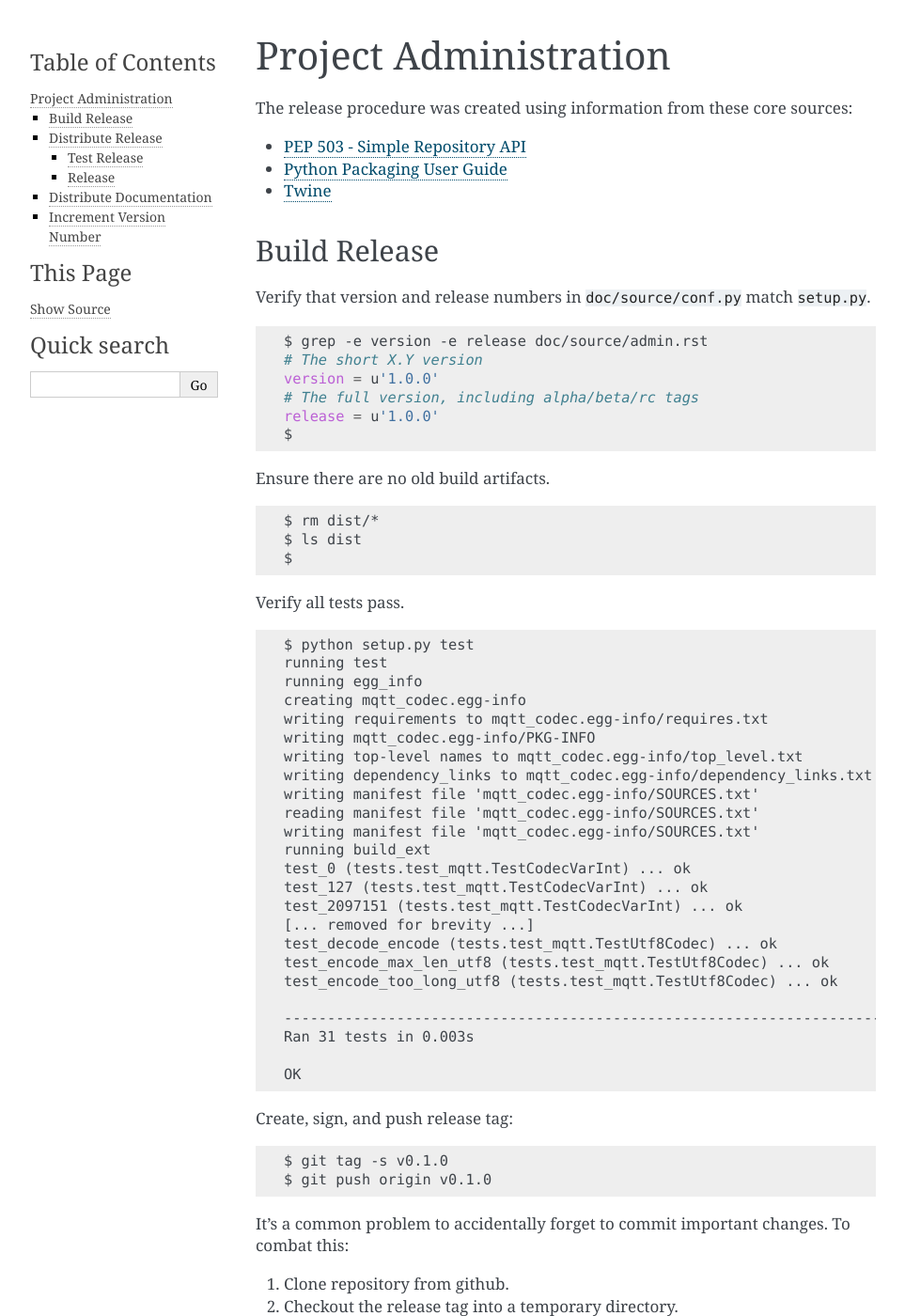
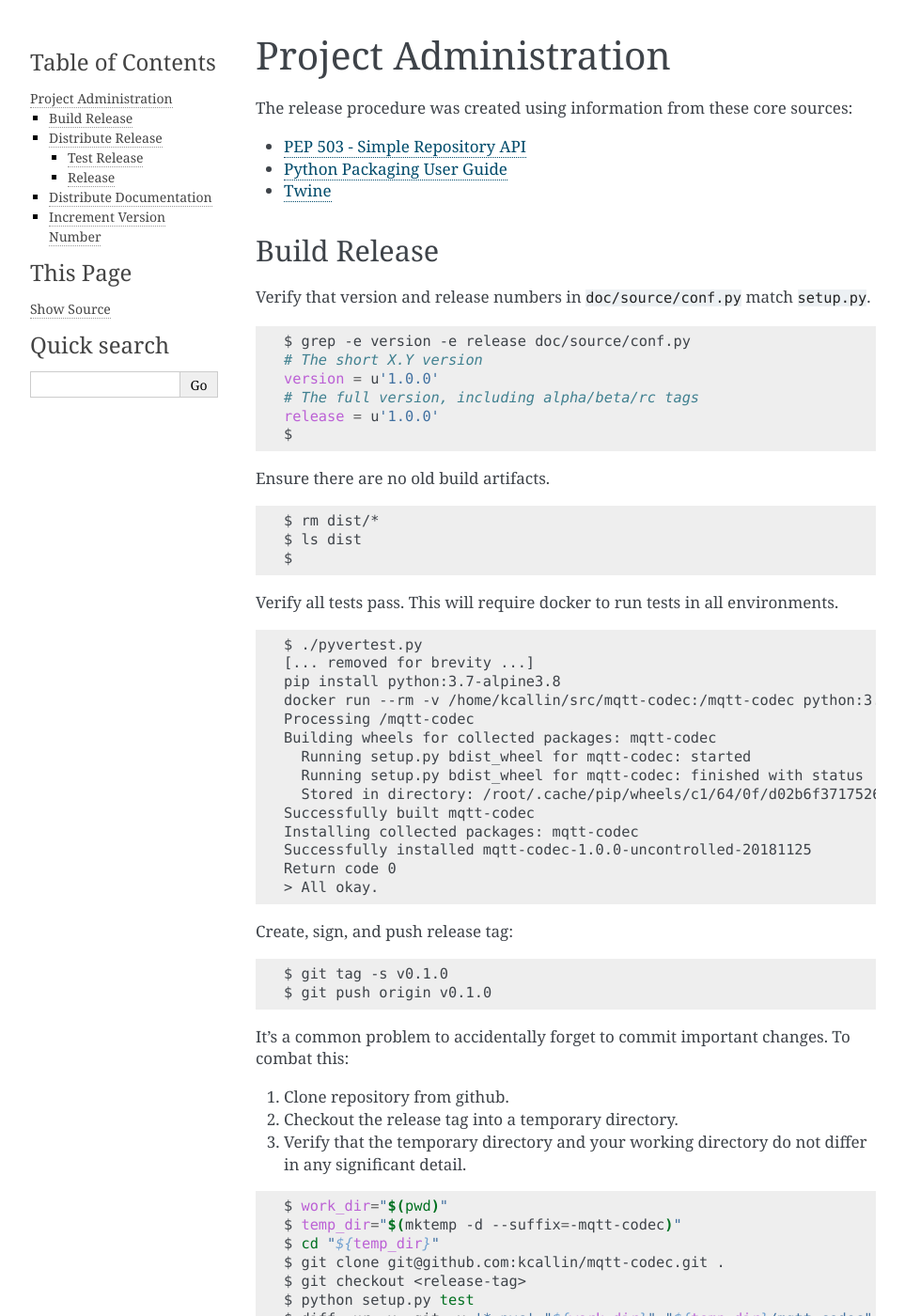
Before and after one commit to kcallin/mqtt-codec, a Sphinx documentation site: the page built from doc/source/admin.rst, in a window 1280 px wide and 1400 px high. Shown: the whole window at 94% size, without its empty margins (148-1111 px from the left). Built offline with Sphinx 7.4.7, drawn with Linux system fonts in a browser that asks for light colours.

Commit message:
Updated release numbers and admin docs.

```diff
--- a/doc/source/admin.rst
+++ b/doc/source/admin.rst
@@ -17,7 +17,7 @@ Verify that version and release numbers in ``doc/source/conf.py`` match
 
 .. code-block:: bash
 
-    $ grep -e version -e release doc/source/admin.rst
+    $ grep -e version -e release doc/source/conf.py
     # The short X.Y version
     version = u'1.0.0'
     # The full version, including alpha/beta/rc tags
@@ -32,34 +32,25 @@ Ensure there are no old build artifacts.
     $ ls dist
     $
 
-Verify all tests pass.
+Verify all tests pass.  This will require docker to run tests in all
+environments.
 
 .. code-block:: none
 
-    $ python setup.py test
-    running test
-    running egg_info
-    creating mqtt_codec.egg-info
-    writing requirements to mqtt_codec.egg-info/requires.txt
-    writing mqtt_codec.egg-info/PKG-INFO
-    writing top-level names to mqtt_codec.egg-info/top_level.txt
-    writing dependency_links to mqtt_codec.egg-info/dependency_links.txt
-    writing manifest file 'mqtt_codec.egg-info/SOURCES.txt'
-    reading manifest file 'mqtt_codec.egg-info/SOURCES.txt'
-    writing manifest file 'mqtt_codec.egg-info/SOURCES.txt'
-    running build_ext
-    test_0 (tests.test_mqtt.TestCodecVarInt) ... ok
-    test_127 (tests.test_mqtt.TestCodecVarInt) ... ok
-    test_2097151 (tests.test_mqtt.TestCodecVarInt) ... ok
+    $ ./pyvertest.py
     [... removed for brevity ...]
-    test_decode_encode (tests.test_mqtt.TestUtf8Codec) ... ok
-    test_encode_max_len_utf8 (tests.test_mqtt.TestUtf8Codec) ... ok
-    test_encode_too_long_utf8 (tests.test_mqtt.TestUtf8Codec) ... ok
-
-    ----------------------------------------------------------------------
-    Ran 31 tests in 0.003s
-
-    OK
+    pip install python:3.7-alpine3.8
+    docker run --rm -v /home/kcallin/src/mqtt-codec:/mqtt-codec python:3.7-alpine3.8 pip install /mqtt-codec
+    Processing /mqtt-codec
+    Building wheels for collected packages: mqtt-codec
+      Running setup.py bdist_wheel for mqtt-codec: started
+      Running setup.py bdist_wheel for mqtt-codec: finished with status 'done'
+      Stored in directory: /root/.cache/pip/wheels/c1/64/0f/d02b6f3717526372cf5d4a5beb9b63181eb54bd4ed964fa7e1
+    Successfully built mqtt-codec
+    Installing collected packages: mqtt-codec
+    Successfully installed mqtt-codec-1.0.0-uncontrolled-20181125
+    Return code 0
+    > All okay.
 
 Create, sign, and push release tag:
 
--- a/doc/source/conf.py
+++ b/doc/source/conf.py
@@ -24,9 +24,9 @@ copyright = u'2018, Keegan Callin'
 author = u'Keegan Callin'
 
 # The short X.Y version
-version = u'0.1.4'
+version = u'1.0.0'
 # The full version, including alpha/beta/rc tags
-release = u'0.1.4'
+release = u'1.0.0'
 
 
 # -- General configuration ---------------------------------------------------
```
